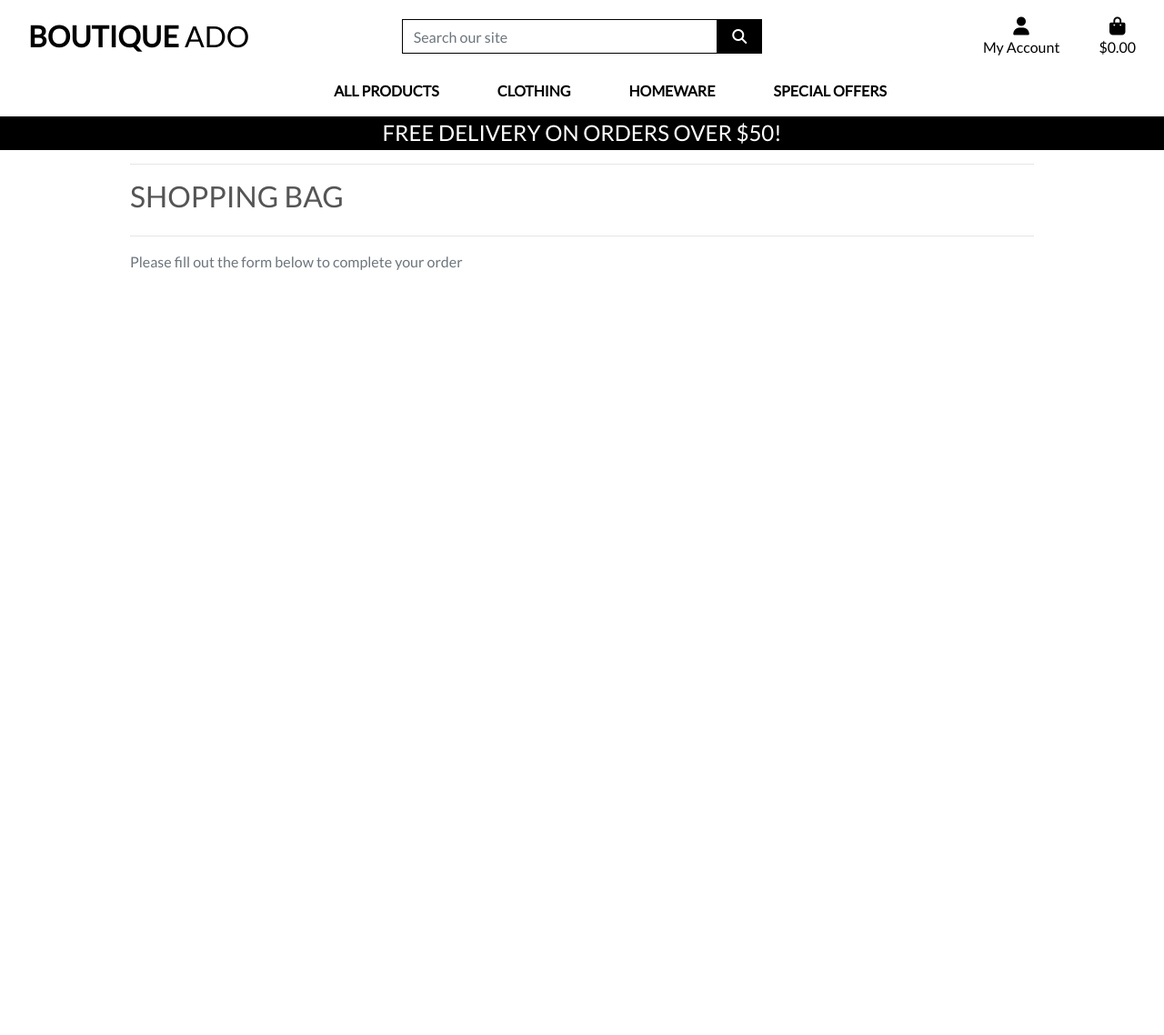
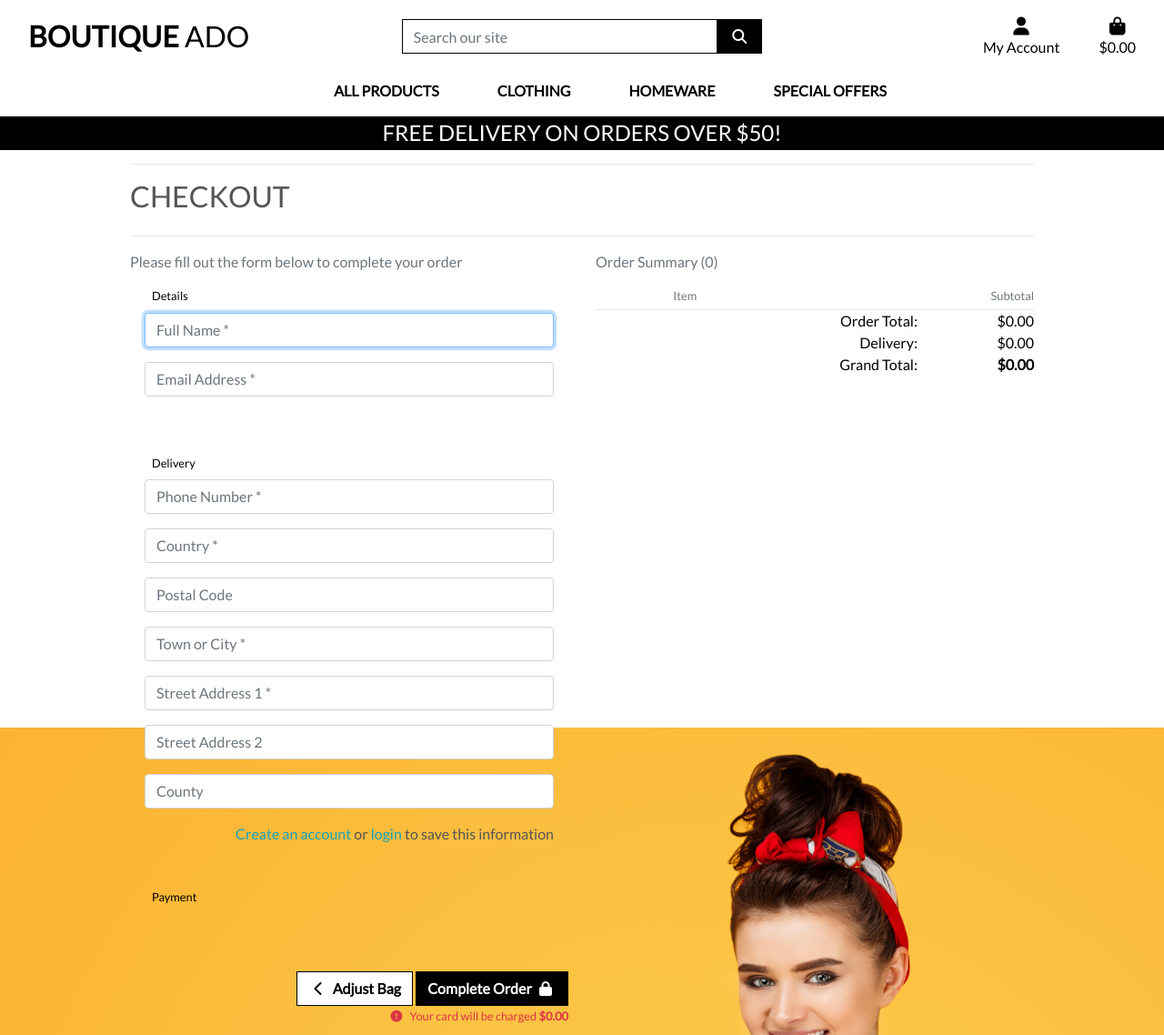
Before and after one commit to Wingkelinks/ci_boutique_ado1, a Django app: template checkout/templates/checkout/checkout.html in a window 1280 px wide. Shown: the whole page at 91% size. Before the commit the page ends 297 px from the top, so only its background shows below. Run offline with Django 3.2, Linux system fonts and the light colour scheme; the template is opened without the code that fills it: values that come from a table or form of the project are taken from there, others are empty; some libraries are stand-ins or nearby versions.

Commit message:
Add checkout views and templates

```diff
--- a/bag/templates/bag/bag.html
+++ b/bag/templates/bag/bag.html
@@ -121,7 +121,7 @@
                                     </span>
                                     <span class="text-uppercase">Keep Shopping</span>
                                 </a>
-                                <a href="" class="btn btn-black rounded-0 btn-lg">
+                                <a href="{% url 'checkout' %}" class="btn btn-black rounded-0 btn-lg">
                                     <span class="text-uppercase">Secure Checkout</span>
                                     <span class="icon">
                                         <i class="fas fa-lock"></i>
--- a/boutique_ado/settings.py
+++ b/boutique_ado/settings.py
@@ -80,6 +80,7 @@ TEMPLATES = [
                 'django.template.context_processors.request', #required by allauth
                 'django.contrib.auth.context_processors.auth',
                 'django.contrib.messages.context_processors.messages',
+                'django.template.context_processors.media',
                 'bag.contexts.bag_contents', #context processor for bag_contents function
             ],
             'builtins': [
--- a/checkout/templates/checkout/checkout.html
+++ b/checkout/templates/checkout/checkout.html
@@ -1,6 +1,6 @@
 {% extends "base.html" %}
 {% load static %}
-
+{% load bag_tools %}
 
 {% block extra_css %}
     <link rel="stylesheet" href="{% static 'checkout/css/checkout.css' %}">
@@ -9,9 +9,7 @@
 {% block page_header %}
     <div class="container header-container">
         <div class="row">
-            <div class="col">
-
-            </div>
+            <div class="col"></div>
         </div>
     </div>
 {% endblock %}
@@ -22,14 +20,117 @@
         <div class="row">
             <div class="col">
                 <hr>
-            <h2 class="logo-font mb-4">Shopping Bag</h2>
+                <h2 class="logo-font mb-4">Checkout</h2>
                 <hr>
             </div>
         </div>
 
         <div class="row">
-        <div class="col col-lg-6">
+            <div class="col-12 col-lg-6 order-lg-last mb-5">
+                <p class="text-muted">Order Summary ({{ product_count }})</p>
+                <div class="row">
+                    <div class="col-7 offset-2">
+                        <p class="mb-1 mt-0 small text-muted">Item</p>
+                    </div>
+                    <div class="col-3 text-right">
+                        <p class="mb-1 mt-0 small text-muted">Subtotal</p>
+                    </div>
+                </div>
+                {% for item in bag_items %}
+                    <div class="row">
+                        <div class="col-2 mb-1">
+                            <a href="{% url 'product_detail' item.product.id %}">
+                                {% if item.product.image %}
+                                    <img class="w-100" src="{{ item.product.image.url }}" alt="{{ product.name }}">
+                                {% else %}
+                                    <img class="w-100" src="{{ MEDIA_URL }}noimage.png" alt="{{ product.name }}">
+                                {% endif %}
+                            </a>
+                        </div>
+                        <div class="col-7">
+                            <p class="my-0"><strong>{{ item.product.name }}</strong></p>
+                            <p class="my-0 small">Size: {% if item.product.has_sizes %}{{ item.size|upper }}{% else %}N/A{% endif %}</p>
+                            <p class="my-0 small text-muted">Qty: {{ item.quantity }}</p>
+                        </div>
+                        <div class="col-3 text-right">
+                            <p class="my-0 small text-muted">${{ item.product.price | calc_subtotal:item.quantity }}</p>
+                        </div>
+                    </div>
+                {% endfor %}
+                <hr class="my-0">
+                <div class="row text-black text-right">
+                    <div class="col-7 offset-2">
+                        <p class="my-0">Order Total:</p>
+                        <p class="my-0">Delivery:</p>
+                        <p class="my-0">Grand Total:</p>
+                    </div>
+                    <div class="col-3">
+                        <p class="my-0">${{ total | floatformat:2 }}</p>
+                        <p class="my-0">${{ delivery | floatformat:2 }}</p>
+                        <p class="my-0"><strong>${{ grand_total | floatformat:2 }}</strong></p>
+                    </div>
+                </div>
+            </div>
+            <div class="col-12 col-lg-6">
                 <p class="text-muted">Please fill out the form below to complete your order</p>
+                <form action="{% url 'checkout' %}" method="POST" id="payment-form">
+                    {% csrf_token %}
+                    <fieldset class="rounded px-3 mb-5">
+                        <legend class="fieldset-label small text-black px-2 w-auto">Details</legend>
+                        {{ order_form.full_name | as_crispy_field }}
+                        {{ order_form.email | as_crispy_field }}
+                    </fieldset>
+                    <fieldset class="rounded px-3 mb-5">
+                        <legend class="fieldset-label small text-black px-2 w-auto">Delivery</legend>
+                        {{ order_form.phone_number | as_crispy_field }}
+                        {{ order_form.country | as_crispy_field }}
+                        {{ order_form.postcode | as_crispy_field }}
+                        {{ order_form.town_or_city | as_crispy_field }}
+                        {{ order_form.street_address1 | as_crispy_field }}
+                        {{ order_form.street_address2 | as_crispy_field }}
+                        {{ order_form.county | as_crispy_field }}
+                        <div class="form-check form-check-inline float-right mr-0">
+							{% if user.is_authenticated %}
+								<label class="form-check-label" for="id-save-info">Save this delivery information to my profile</label>
+                                <input class="form-check-input ml-2 mr-0" type="checkbox" id="id-save-info" name="save-info" checked>
+							{% else %}
+								<label class="form-check-label" for="id-save-info">
+                                    <a class="text-info" href="{% url 'account_signup' %}">Create an account</a> or
+                                    <a class="text-info" href="{% url 'account_login' %}">login</a> to save this information
+                                </label>
+							{% endif %}
+						</div>
+                    </fieldset>
+                    <fieldset class="px-3">
+                        <legend class="fieldset-label small text-black px-2 w-auto">Payment</legend>
+                        <!-- A Stripe card element will go here -->
+                        <div class="mb-3" id="card-element"></div>
+
+                        <!-- Used to display form errors -->
+                        <div class="mb-3 text-danger" id="card-errors" role="alert"></div>
+                    </fieldset>
+
+                    <div class="submit-button text-right mt-5 mb-2">
+						<a href="{% url 'view_bag' %}" class="btn btn-outline-black rounded-0">
+							<span class="icon">
+								<i class="fas fa-chevron-left"></i>
+							</span>
+							<span class="font-weight-bold">Adjust Bag</span>
+						</a>
+						<button id="submit-button" class="btn btn-black rounded-0">
+							<span class="font-weight-bold">Complete Order</span>
+							<span class="icon">
+								<i class="fas fa-lock"></i>
+							</span>
+						</button>
+						<p class="small text-danger my-0">
+							<span class="icon">
+								<i class="fas fa-exclamation-circle"></i>
+							</span>
+							<span>Your card will be charged <strong>${{ grand_total|floatformat:2 }}</strong></span>
+						</p>
+					</div>
+                </form>
             </div>
         </div>
     </div>
```
Lines whose indentation alone changed are shown as unchanged.
